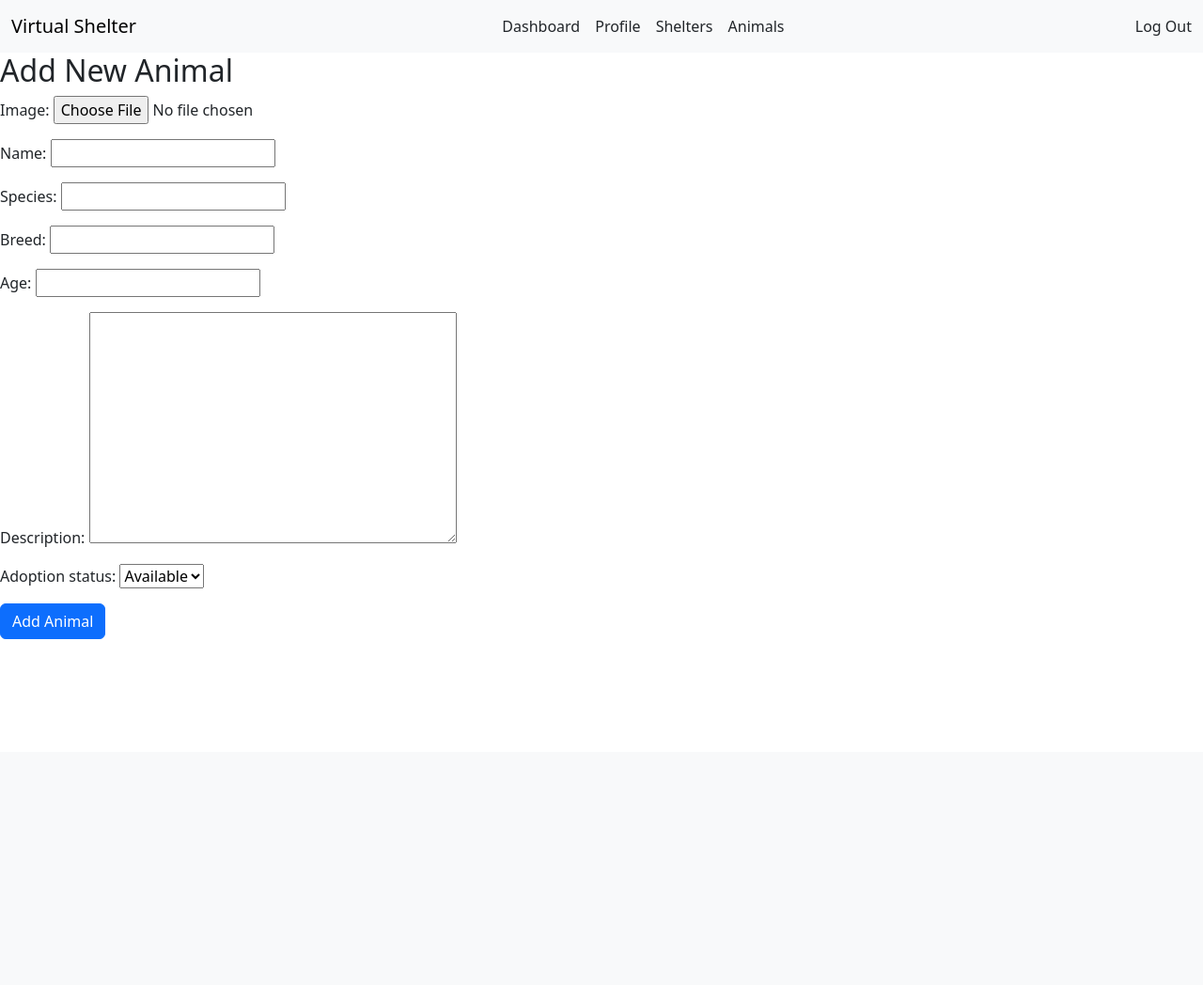
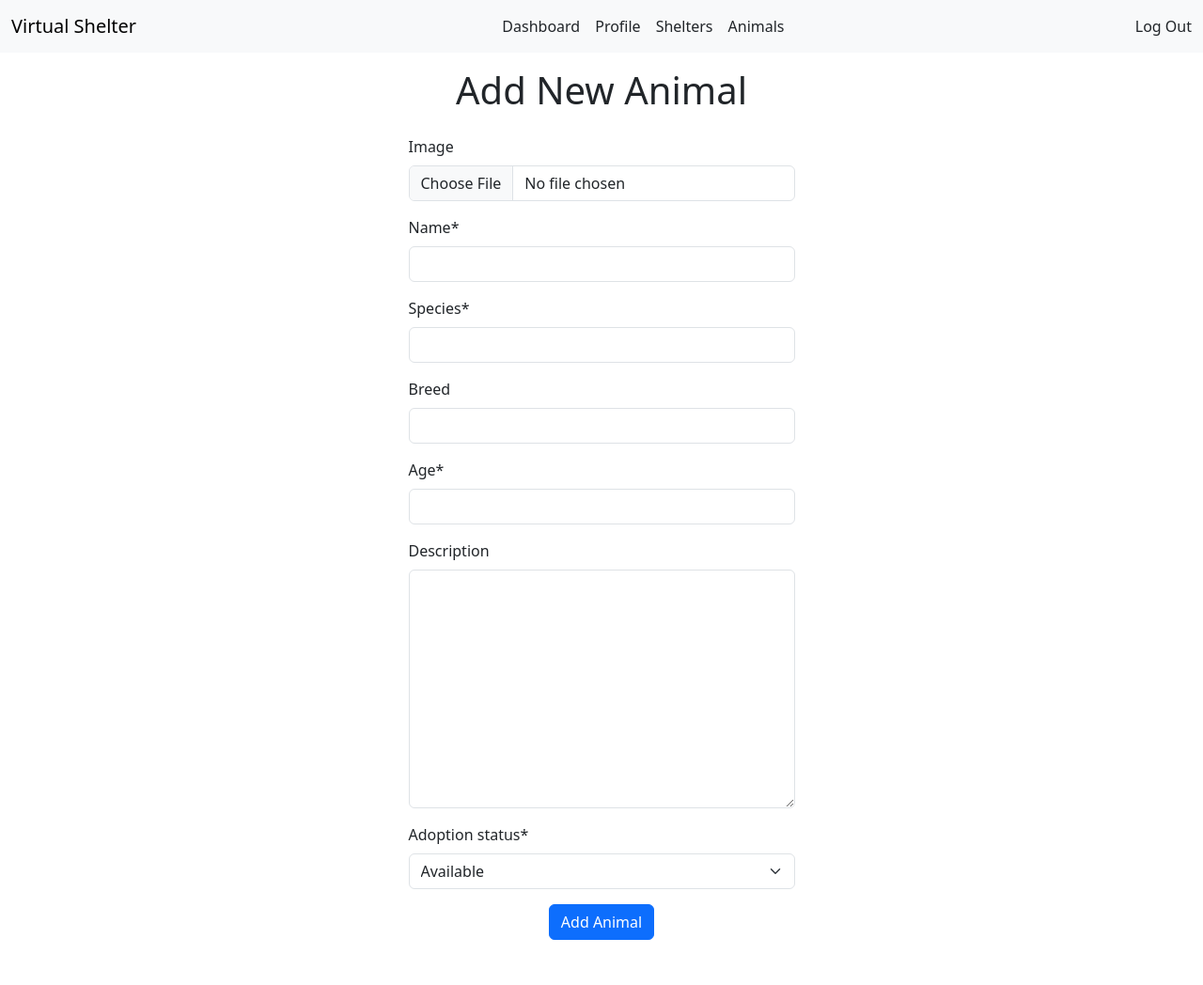
Before and after one commit to LlewBach/virtual-shelter, a Django app: page /animals/add/ in a window 1280 px wide. Shown: the whole page at 94% size. Before the commit the page ends 680 px from the top, so only its background shows below. Run offline with Django 5.2, Linux system fonts and the light colour scheme; a user stored in the database is signed in; tables that the repository leaves empty hold one stand-in row (values such as "Sample post"); some libraries are stand-ins or nearby versions.

Commit message:
Style add_animal.html

```diff
--- a/animals/templates/animals/add_animal.html
+++ b/animals/templates/animals/add_animal.html
@@ -1,10 +1,23 @@
 {% extends "base.html" %}
+{% load crispy_forms_tags %}
 
 {% block content %}
-<h2>Add New Animal</h2>
-<form method="POST" enctype="multipart/form-data">
-  {% csrf_token %}
-  {{ form.as_p }}
-  <button type="submit" class="btn btn-primary">Add Animal</button>
-</form>
+<h1 class="text-center mt-3 mb-4">Add New Animal</h1>
+
+<div class="container mb-5">
+  <div class="row">
+    <div class="col-12 d-flex flex-column align-items-center">
+      <div class="wrapper">
+        <form method="POST" enctype="multipart/form-data">
+          {% csrf_token %}
+          {{ form|crispy }}
+          <div class="text-center">
+            <button type="submit" class="btn btn-primary">Add Animal</button>
+          </div>
+        </form>
+      </div>
+    </div>
+  </div>
+</div>
+
 {% endblock %}
```
